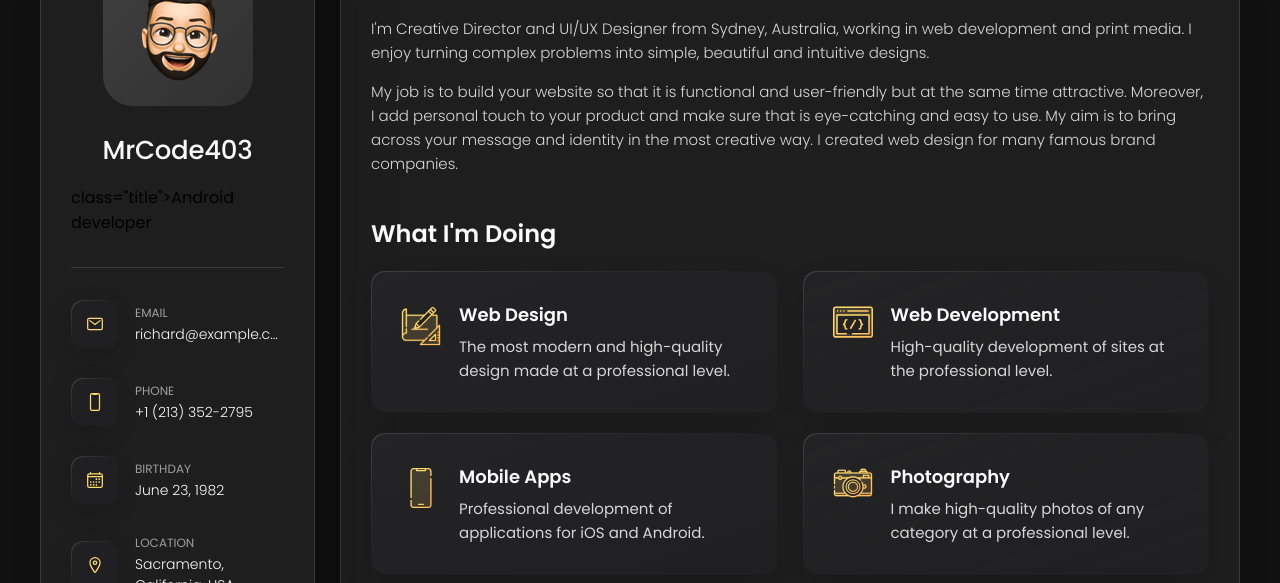
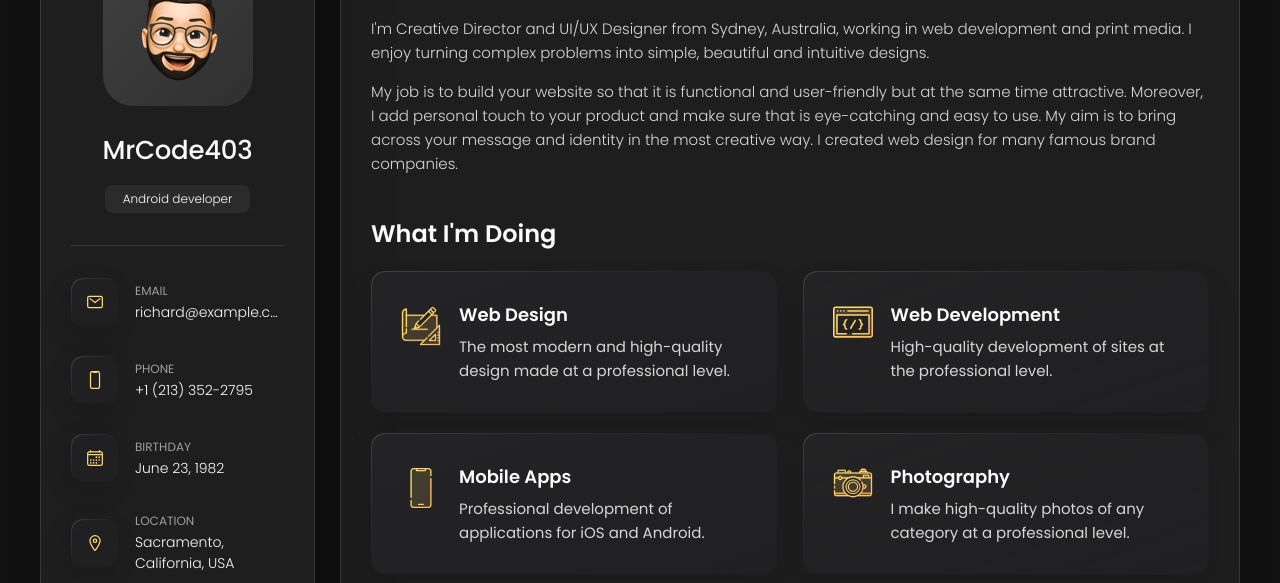
Before and after one commit to MrCode403/MrCode403.github.io, a plain HTML site: page index.html in a window 1280 px wide. Shown: the part 162-745 px from the top of the page. Drawn offline with nearby package versions, Linux system fonts and the light colour scheme.

Commit message:
Update index.html

```diff
--- a/index.html
+++ b/index.html
@@ -48,7 +48,7 @@
         <div class="info-content">
           <h1 class="name" title="MrCode403">MrCode403</h1>
 
-           class="title">Android developer</p>
+          <p class="title">Android developer</p>
         </div>
 
         <button class="info_more-btn" data-sidebar-btn>
```
